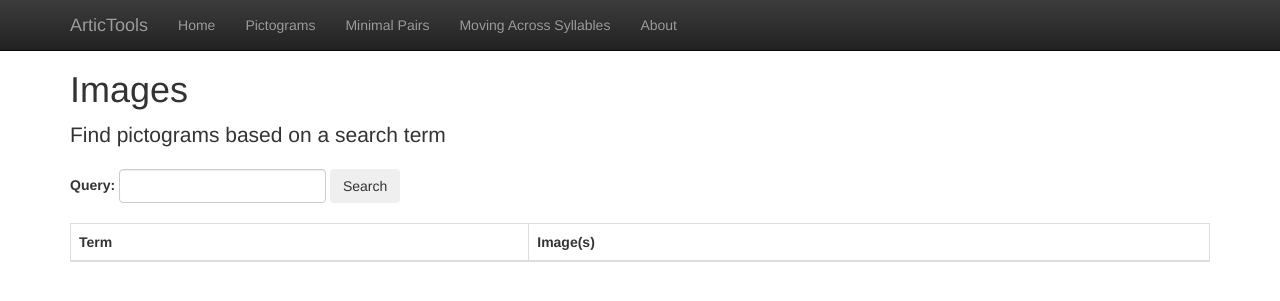
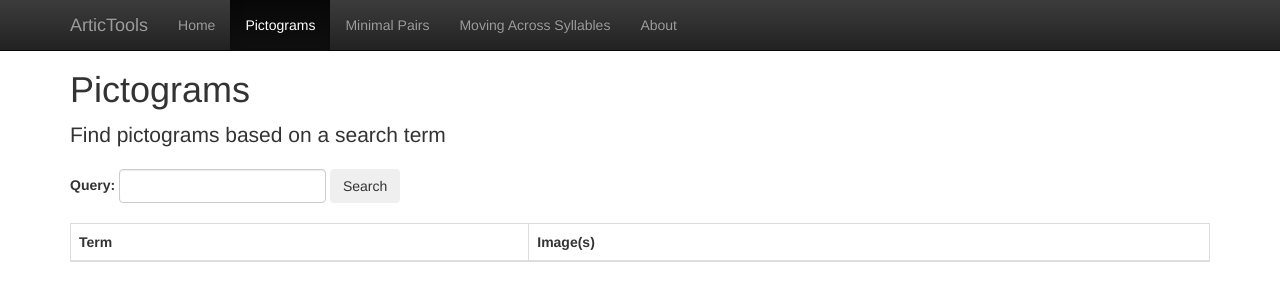
Before and after one commit to iansjk/articgrid, a Flask app: page /pictograms/ in a window 1280 px wide. Shown: the top 301 px of the page. Run offline with Flask 2, Linux system fonts and the light colour scheme; lists and menus that the app fills with data are empty; parts of the project's set-up code (start-up, migrations or seed data) failed here and were passed over; some libraries are stand-ins or nearby versions.

Commit message:
Fix page heading for pictograms

```diff
--- a/templates/pictograms.html
+++ b/templates/pictograms.html
@@ -1,5 +1,5 @@
 {% extends "base.html" %}
-{% set active_page = "Images" %}
+{% set active_page = "Pictograms" %}
 
 {% block content %}
 <p class="lead">Find pictograms based on a search term</p>
```
